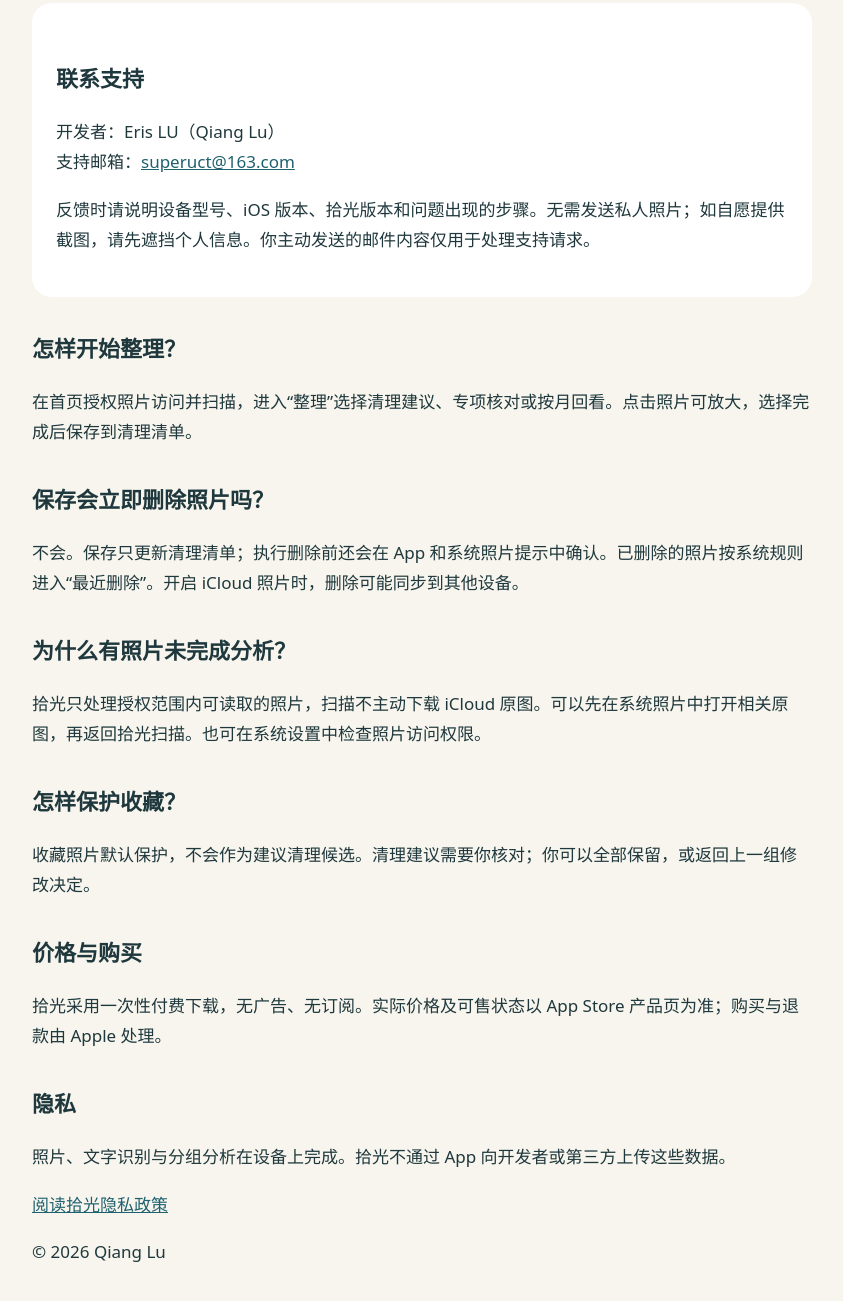
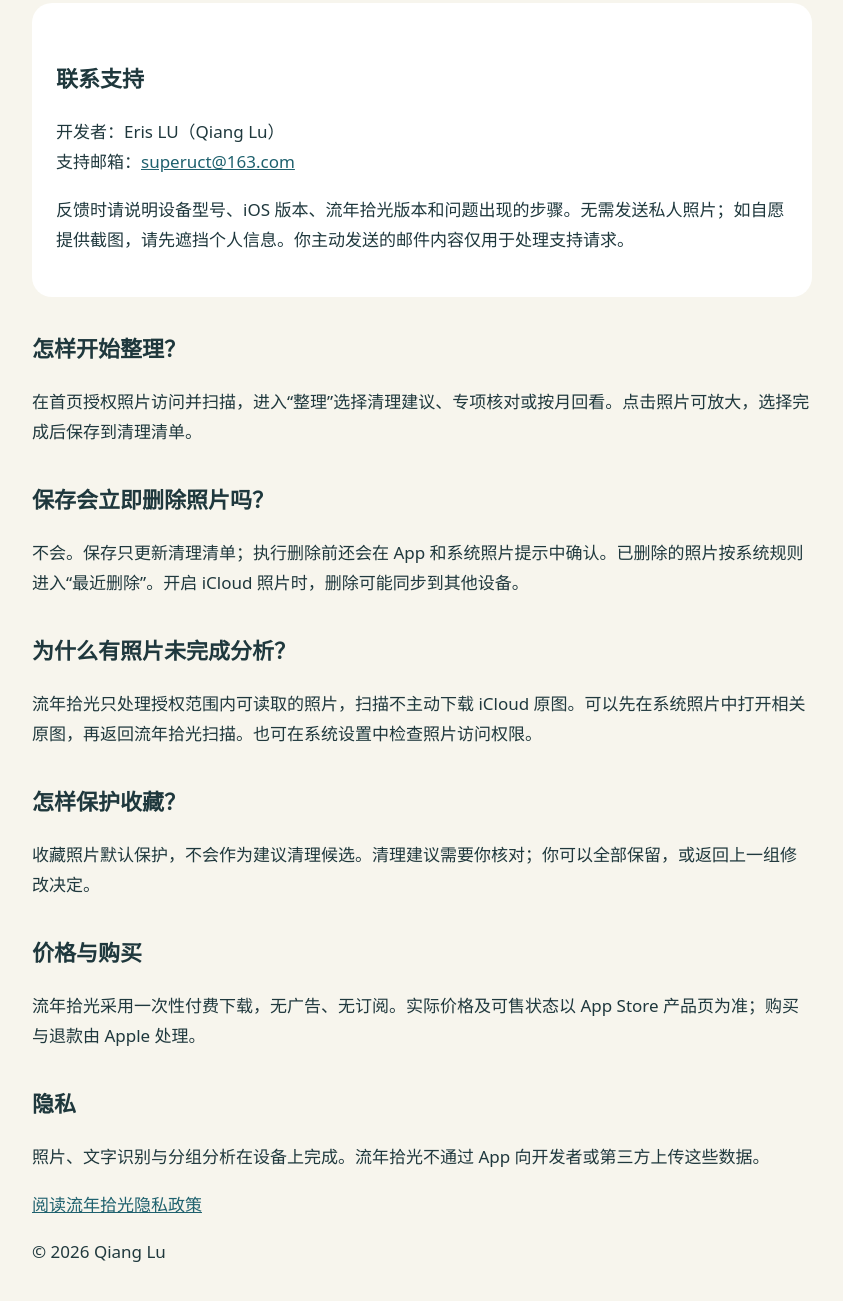
Before and after one commit to superuct/superuct.github.io, a plain HTML site: page phototidy/index.html in a window 1280 px wide. Shown: the part 267-1568 px from the top of the page, without its empty margins (218-1061 px from the left). Drawn offline with Linux system fonts and the light colour scheme.

Commit message:
Rename PhotoTidy support pages to 流年拾光

```diff
--- a/phototidy/index.html
+++ b/phototidy/index.html
@@ -2,26 +2,26 @@
 <html lang="zh-CN">
 <meta charset="utf-8">
 <meta name="viewport" content="width=device-width,initial-scale=1">
-<title>拾光 · 相册整理与清理支持</title>
+<title>流年拾光 · 相册整理与清理支持</title>
 <style>body{font:17px/1.8 system-ui,-apple-system,sans-serif;max-width:780px;margin:48px auto;padding:0 24px;color:#1f383d;background:#f7f5ed}h1{font-size:36px}h2{font-size:22px;margin-top:32px}a{color:#1f616e}article{background:white;border-radius:20px;padding:24px;margin:24px 0}</style>
-<h1>拾光</h1>
+<h1>流年拾光</h1>
 <p>留住值得的，让相册慢慢变清爽。</p>
 <p>在设备上比较相似照片、核对较早记录，按月份连续回看。由你决定保留哪些照片，统一确认后再清理。</p>
 <article><h2>联系支持</h2>
 <p>开发者：Eris LU（Qiang Lu）<br>支持邮箱：<a href="mailto:superuct@163.com">superuct@163.com</a></p>
-<p>反馈时请说明设备型号、iOS 版本、拾光版本和问题出现的步骤。无需发送私人照片；如自愿提供截图，请先遮挡个人信息。你主动发送的邮件内容仅用于处理支持请求。</p></article>
+<p>反馈时请说明设备型号、iOS 版本、流年拾光版本和问题出现的步骤。无需发送私人照片；如自愿提供截图，请先遮挡个人信息。你主动发送的邮件内容仅用于处理支持请求。</p></article>
 <h2>怎样开始整理？</h2>
 <p>在首页授权照片访问并扫描，进入“整理”选择清理建议、专项核对或按月回看。点击照片可放大，选择完成后保存到清理清单。</p>
 <h2>保存会立即删除照片吗？</h2>
 <p>不会。保存只更新清理清单；执行删除前还会在 App 和系统照片提示中确认。已删除的照片按系统规则进入“最近删除”。开启 iCloud 照片时，删除可能同步到其他设备。</p>
 <h2>为什么有照片未完成分析？</h2>
-<p>拾光只处理授权范围内可读取的照片，扫描不主动下载 iCloud 原图。可以先在系统照片中打开相关原图，再返回拾光扫描。也可在系统设置中检查照片访问权限。</p>
+<p>流年拾光只处理授权范围内可读取的照片，扫描不主动下载 iCloud 原图。可以先在系统照片中打开相关原图，再返回流年拾光扫描。也可在系统设置中检查照片访问权限。</p>
 <h2>怎样保护收藏？</h2>
 <p>收藏照片默认保护，不会作为建议清理候选。清理建议需要你核对；你可以全部保留，或返回上一组修改决定。</p>
 <h2>价格与购买</h2>
-<p>拾光采用一次性付费下载，无广告、无订阅。实际价格及可售状态以 App Store 产品页为准；购买与退款由 Apple 处理。</p>
+<p>流年拾光采用一次性付费下载，无广告、无订阅。实际价格及可售状态以 App Store 产品页为准；购买与退款由 Apple 处理。</p>
 <h2>隐私</h2>
-<p>照片、文字识别与分组分析在设备上完成。拾光不通过 App 向开发者或第三方上传这些数据。</p>
-<p><a href="privacy.html">阅读拾光隐私政策</a></p>
+<p>照片、文字识别与分组分析在设备上完成。流年拾光不通过 App 向开发者或第三方上传这些数据。</p>
+<p><a href="privacy.html">阅读流年拾光隐私政策</a></p>
 <footer><p>© 2026 Qiang Lu</p></footer>
 </html>
```
